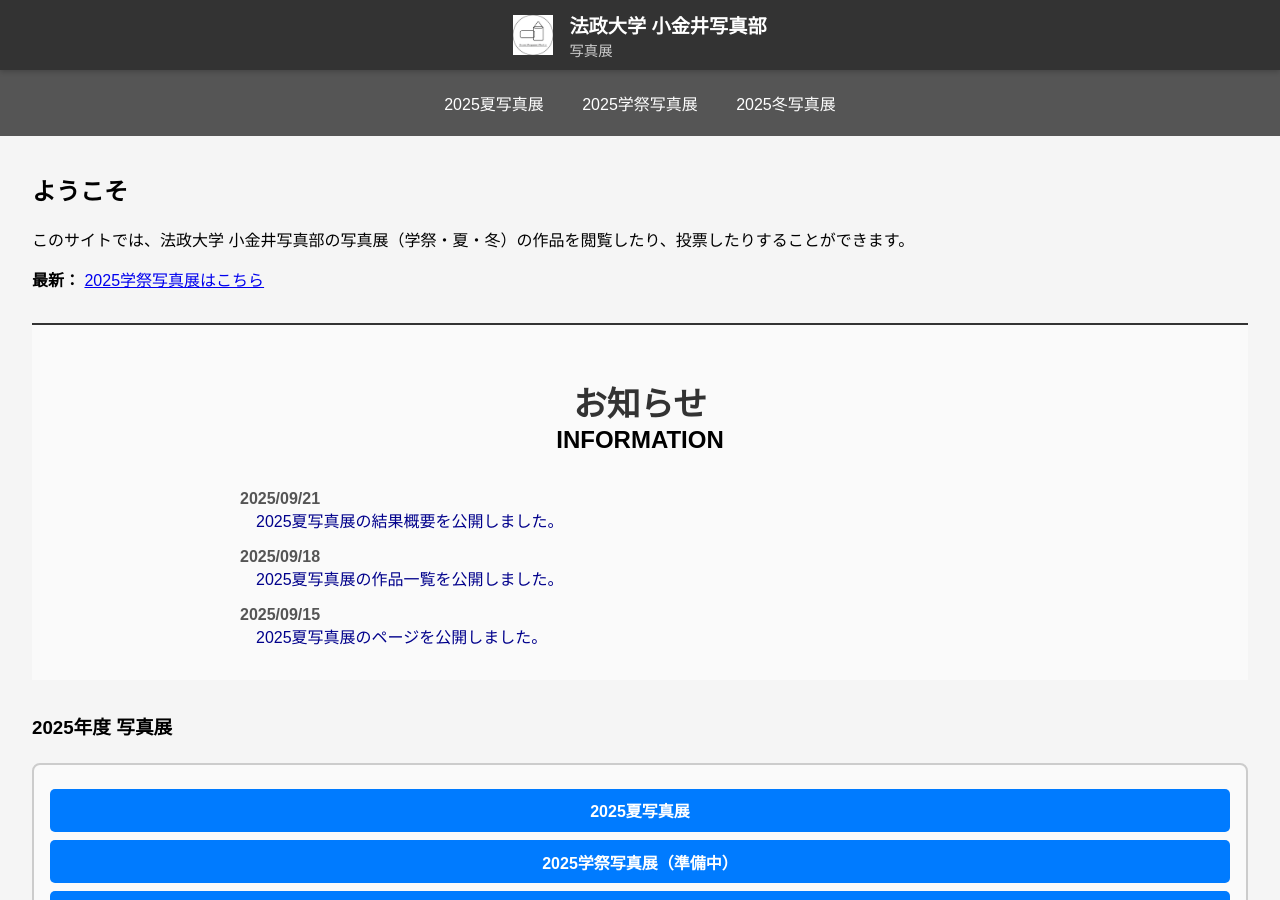
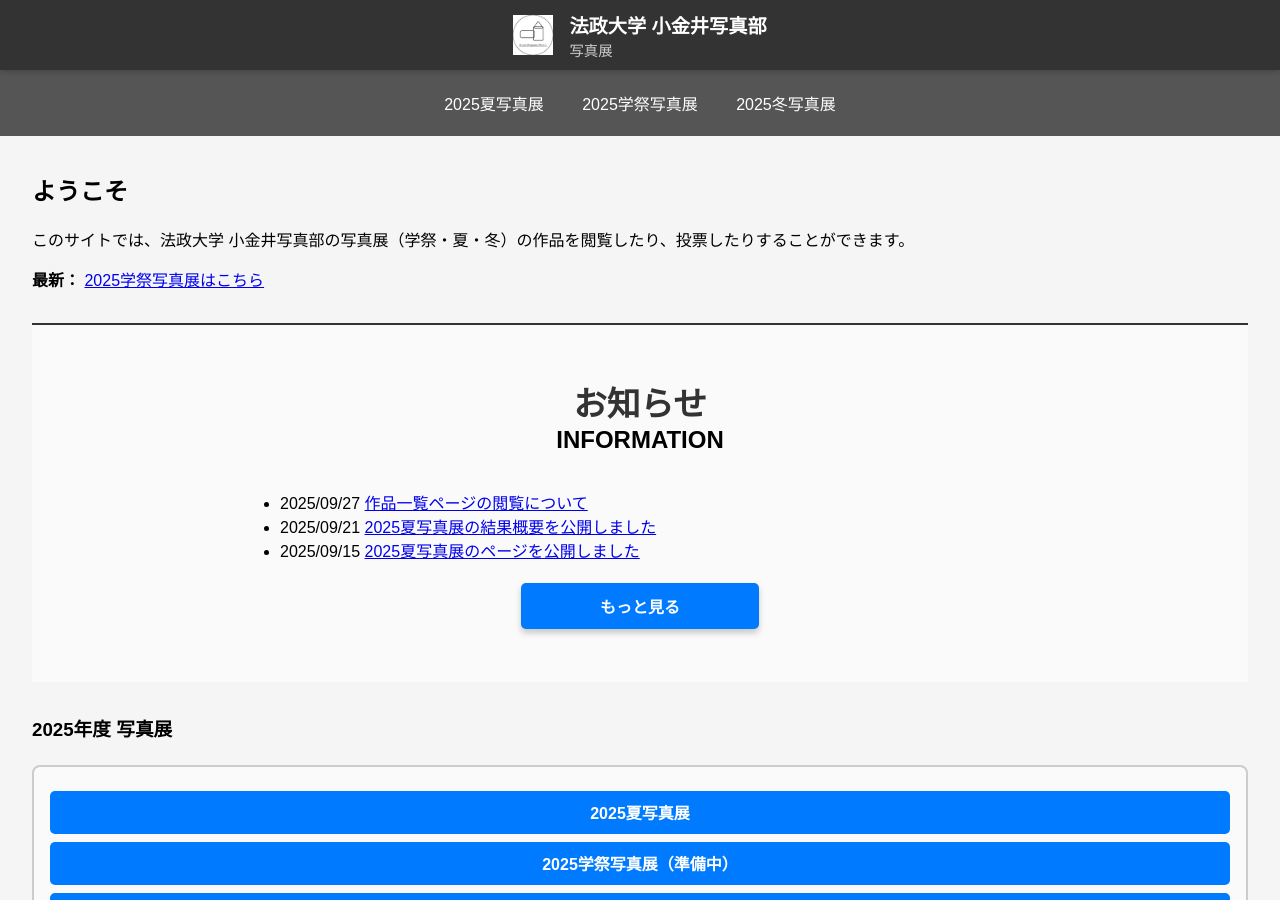
Before and after one commit to fujiyoshi-takayuki/photo-exhibition-site, a Jekyll site: the page built from index.html, in a window 1280 px wide and 900 px high. Built offline with Jekyll 4.4.1, drawn with Linux system fonts in a browser that asks for light colours.

Commit message:
reset index.html

```diff
--- a/index.html
+++ b/index.html
@@ -1,35 +1,8 @@
-<!DOCTYPE html>
-<html lang="ja">
-<head>
-  <meta charset="UTF-8">
-  <title>法政大学 小金井写真部 写真展サイト &#8211; Hosei University Koganei Photography Club</title>
-  <link rel="stylesheet" href="css/style.css">
-  <meta name="viewport" content="width=device-width, initial-scale=1.0, maximum-scale=1.0, user-scalable=yes">
-</head>
-<body>
-<!-- 上段ヘッダー＋ナビをまとめる -->
-<div id="header-wrapper">
-  <header id="main-header">
-    <div class="header-content">
-      <img src="images/club-icon.JPG" alt="写真部アイコン" class="logo">
-      <div class="site-title">
-        <h1>法政大学 小金井写真部</h1>
-        <p>写真展</p>
-      </div>
-    </div>
-  </header>
+---
+layout: default
+title: "法政大学 小金井写真部 写真展サイト &#8211; Hosei University Koganei Photography Club"
+---
 
-  <nav class="navbar">
-    <ul>
-      <li><a href="2025/summer/">2025夏写真展</a></li>
-      <li><a href="2025/gakusai/">2025学祭写真展</a></li>
-      <li><a href="2025/winter/">2025冬写真展</a></li>
-    </ul>
-  </nav>
-</div>
-
-  <!-- メインコンテンツ -->
-  <main>
     <h2>ようこそ</h2>
     <p>このサイトでは、法政大学 小金井写真部の写真展（学祭・夏・冬）の作品を閲覧したり、投票したりすることができます。</p>
     <p><strong>最新：</strong> <a href="2025/gakusai/">2025学祭写真展はこちら</a></p>
@@ -47,20 +20,14 @@
         </div>
       </h2>
       <div class="c-section__container">
-        <dl class="p-news">
-          <dt class="p-news__label">2025/09/21</dt>
-          <dd class="p-news__content">
-            <a href="2025/summer/result.html">2025夏写真展の結果概要を公開しました。</a>
-          </dd>
-          <dt class="p-news__label">2025/09/18</dt>
-          <dd class="p-news__content">
-            <a href="2025/summer/works.html">2025夏写真展の作品一覧を公開しました。</a>
-          </dd>
-          <dt class="p-news__label">2025/09/15</dt>
-          <dd class="p-news__content">
-            <a href="2025/summer/">2025夏写真展のページを公開しました。</a>
-          </dd>
-        </dl>
+        <ul>
+          {% for post in site.posts limit:5 %}
+            <li>{{ post.date | date: "%Y/%m/%d" }} <a href="{{ post.url | relative_url }}">{{ post.title }}</a></li>
+          {% endfor %}
+        </ul>
+        <p style="text-align:center; margin-top:1em;">
+          <a href="news/list.html" class="button">もっと見る</a>
+        </p>
       </div>
      </div>
 
@@ -90,17 +57,3 @@
         <a href="#">2026冬写真展（準備中）</a>
       </div>
     </div>
-  </main>
-
-  <!-- フッター -->
-<footer>
-  <p>Copyright © 2025 法政大学 小金井写真部 All Rights Reserved.</p>
-  <p>Designed by Takakichi</p>
-  <div class="sns-links">
-    <a href="https://www.instagram.com/photo_koganei" target="_blank">Instagram</a> |
-    <a href="https://x.com/koganei_photo" target="_blank">X</a>
-  </div>
-</footer>
-<script src="js/script.js"></script>
-</body>
-</html>
```
